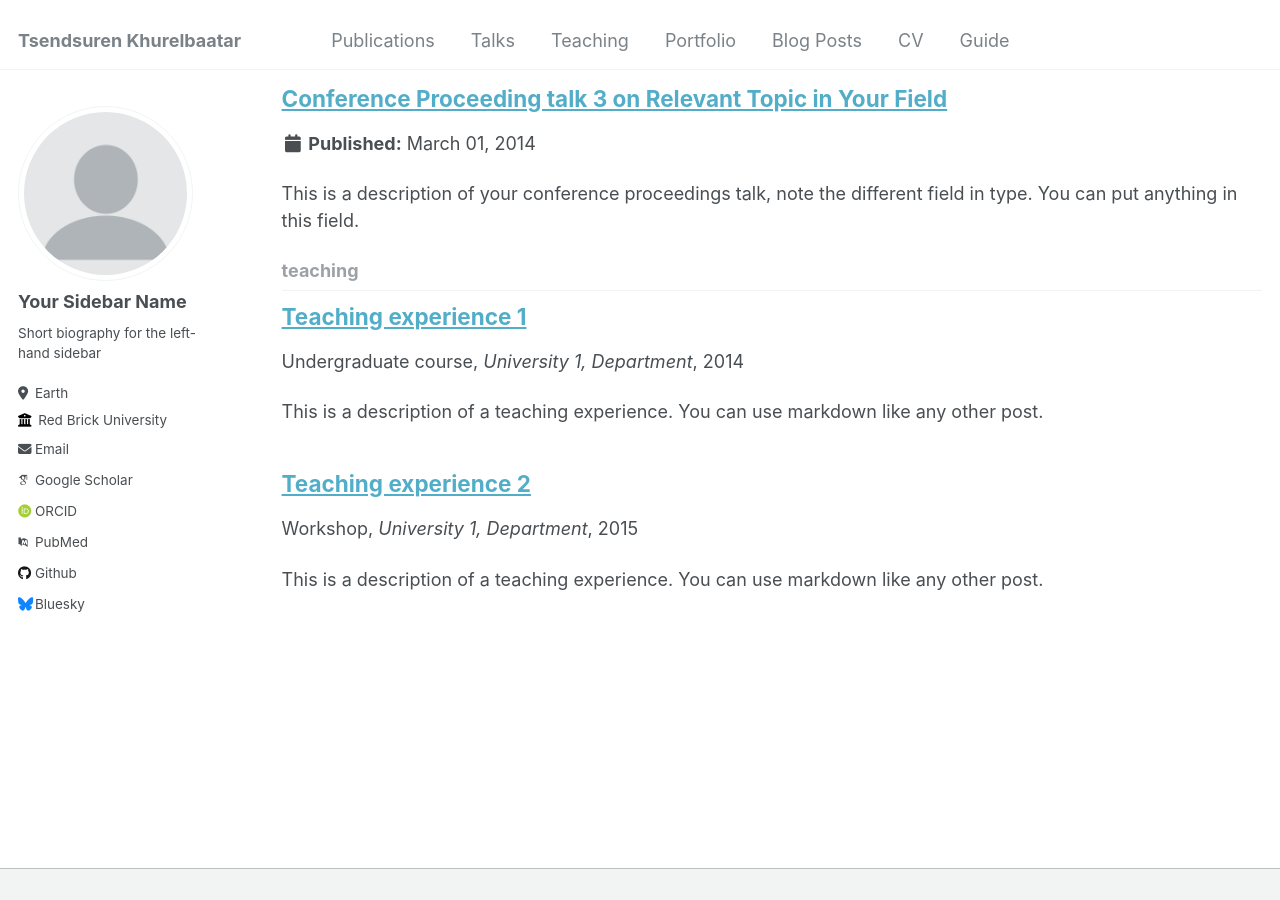
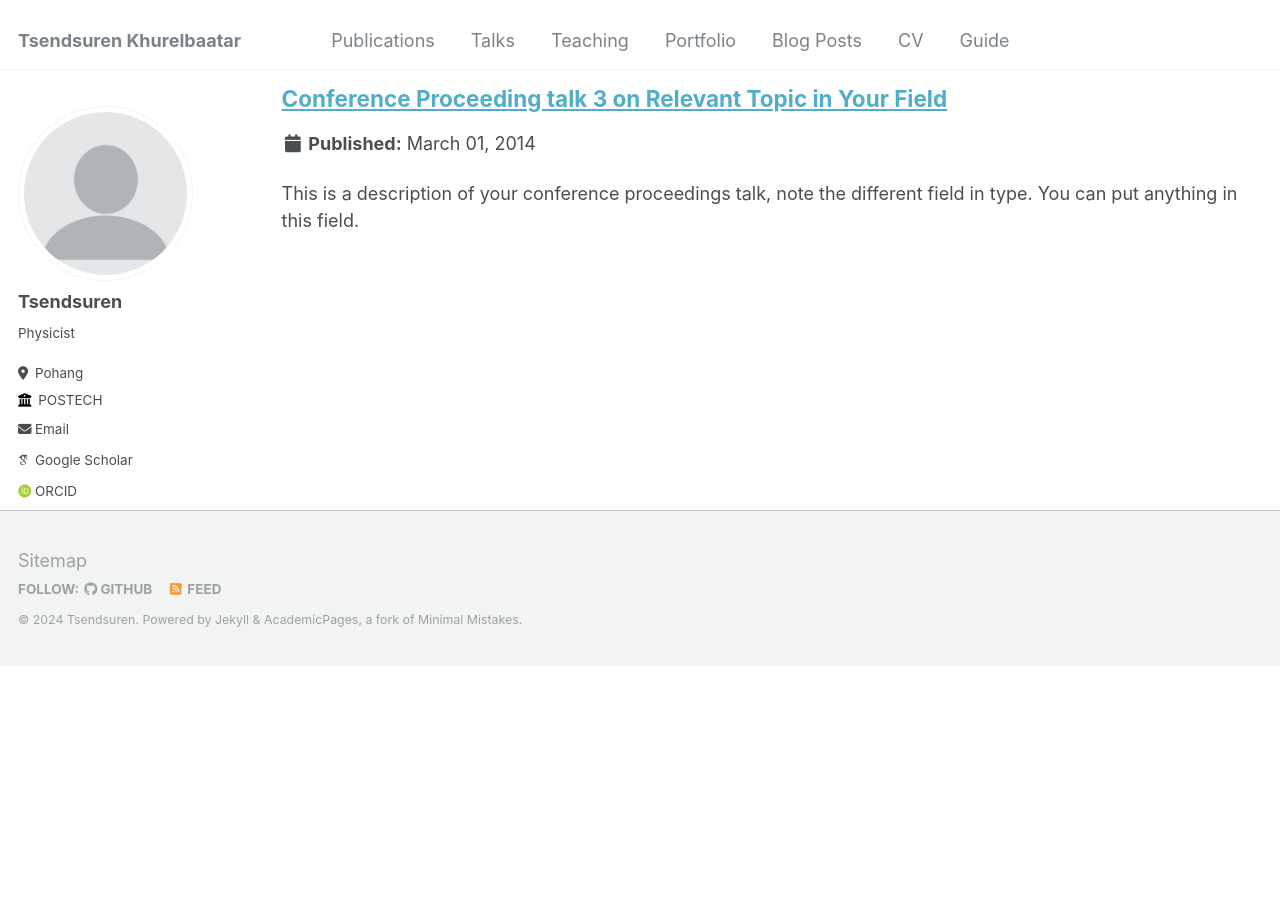
Before and after one commit to Tsendsuren/tsendsuren.github.io, a Jekyll site: the page built from _pages/collection-archive.html, in a window 1280 px wide and 900 px high, scrolled down 2607 px. Built offline with Jekyll 4.4.1, drawn with Linux system fonts in a browser that asks for light colours; some web fonts are replaced; after the commit the page ends 3272 px from its top, so only the background shows below that.

Commit message:
updating info

```diff
--- a/_config.yml
+++ b/_config.yml
@@ -22,13 +22,13 @@ repository               : "Tsendsuren/tsendsuren.github.io"
 author:
   # Biographic information
   avatar           : "profile.png"
-  name             : "Your Sidebar Name"
+  name             : "Tsendsuren"
   pronouns         : # example: "she/her"
-  bio              : "Short biography for the left-hand sidebar"
-  location         : "Earth"
-  employer         : "Red Brick University"
+  bio              : "Physicist"
+  location         : "Pohang"
+  employer         : "POSTECH"
   uri              : # URL
-  email            : "none@example.org"
+  email            : "khtsendsuren@postech.ac.kr"
 
   # Academic websites
   arxiv            : # URL - Update with the correct link to your profile
@@ -201,7 +201,7 @@ kramdown:
 # Collections
 collections:
   teaching:
-    output: true
+    output: false
     permalink: /:collection/:path/
   publications:
     output: true
```
